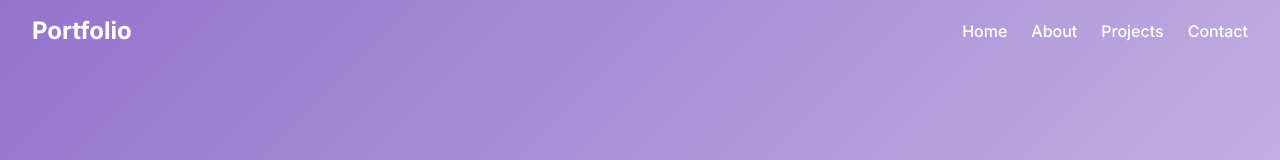
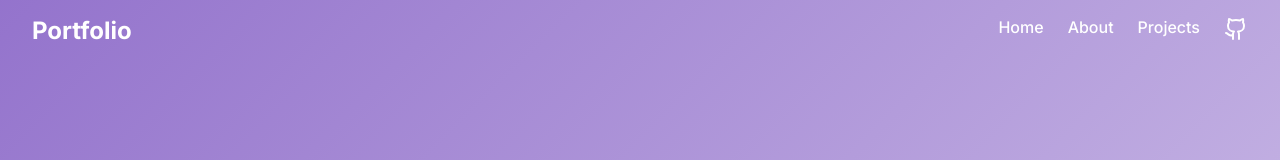
Before and after one commit to VolMaluko/portfolio, a Next.js app: page /login in a window 1280 px wide. Shown: the top 160 px of the page. Built offline with nearby package versions, Linux system fonts and the light colour scheme.

Commit message:
minor ajustments

```diff
--- a/src/components/Navbar/index.tsx
+++ b/src/components/Navbar/index.tsx
@@ -1,6 +1,6 @@
 "use client";
 import React, { useState, useEffect } from "react";
-import { Menu, X } from "lucide-react";
+import { Github, Menu, X } from "lucide-react";
 import * as S from "./styles";
 import Link from "next/link";
 
@@ -38,8 +38,10 @@ export default function Navbar() {
           <Link href="/projects" passHref legacyBehavior>
             <S.NavLink>Projects</S.NavLink>
           </Link>
-          <Link href="/contact" passHref legacyBehavior>
-            <S.NavLink>Contact</S.NavLink>
+          <Link href="https://github.com/VolMaluko/" passHref legacyBehavior>
+            <S.NavLink>
+              <Github />
+            </S.NavLink>
           </Link>
         </S.NavLinks>
       </S.NavContainer>
```
